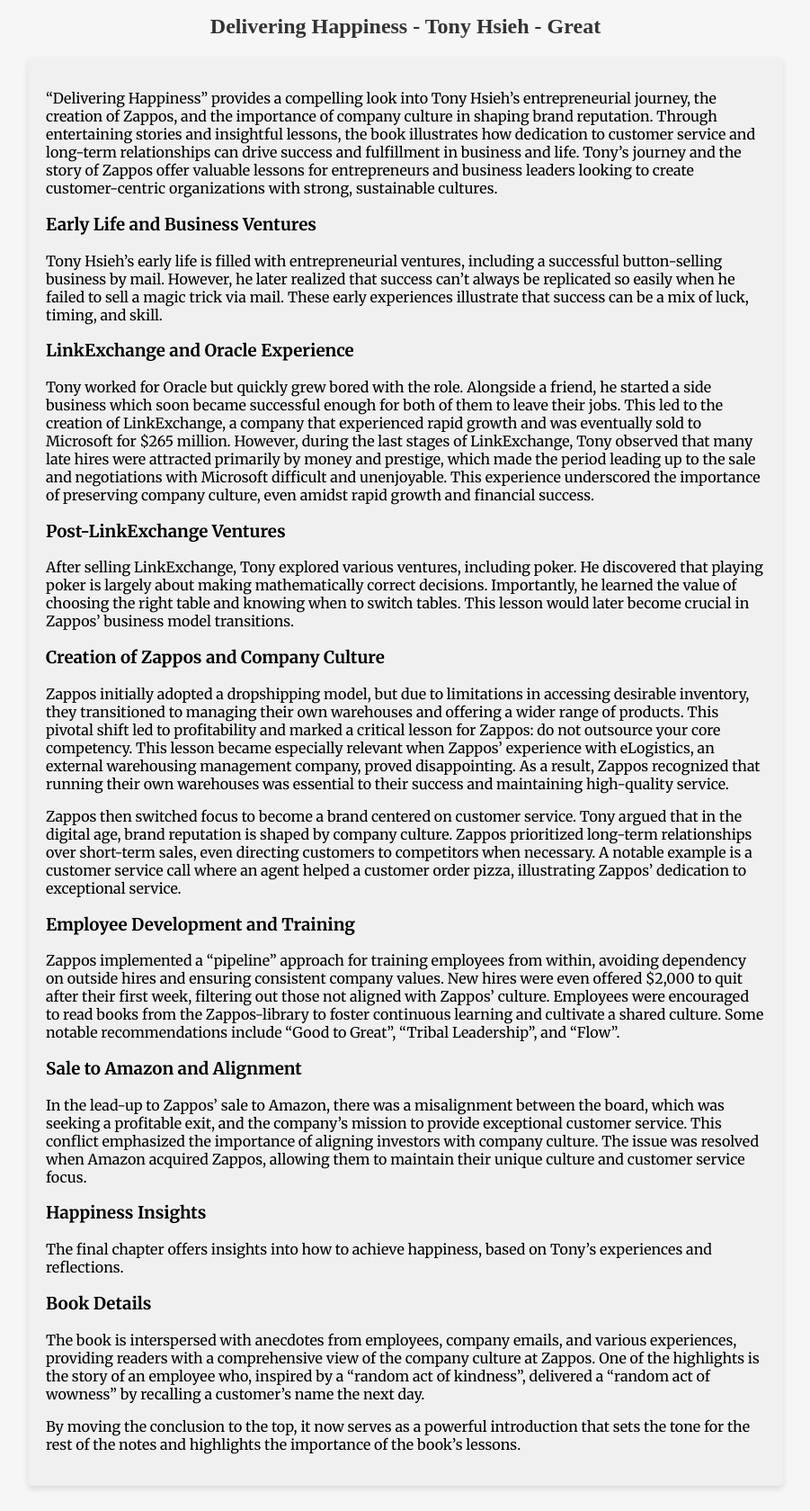
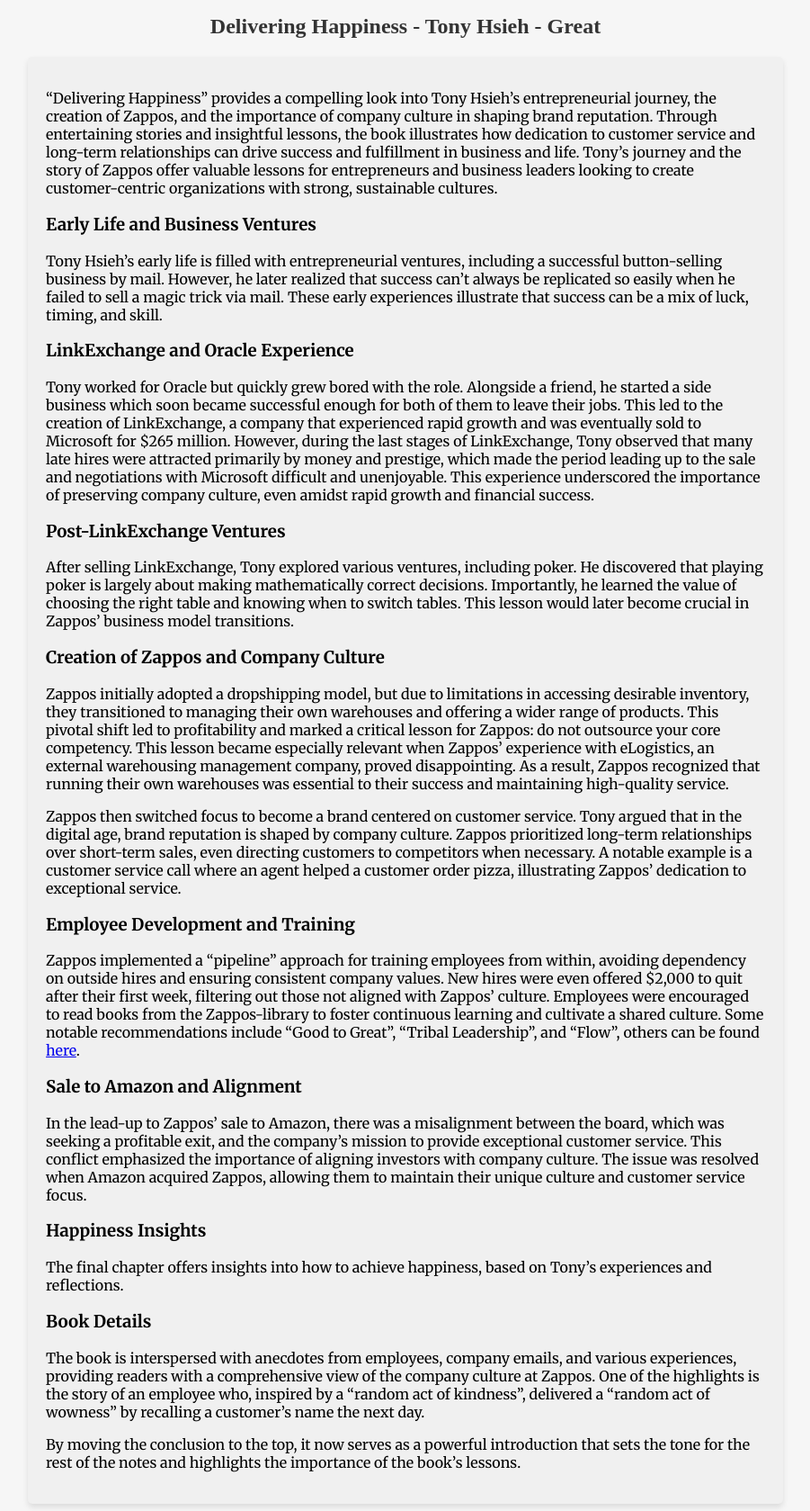
Before and after one commit to Kortelange/webpage, a Jekyll site: the page built from _books/delivering_happiness.md, in a window 1280 px wide. Shown: the whole page at 90% size, without its empty margins (189-1090 px from the left). Built offline with Jekyll 4.4.1, drawn with Linux system fonts in a browser that asks for light colours.

Commit message:
Add book links to delivering happiness

```diff
--- a/_books/delivering_happiness.md
+++ b/_books/delivering_happiness.md
@@ -29,7 +29,7 @@ Zappos then switched focus to become a brand centered on customer service. Tony
 
 ### Employee Development and Training
 
-Zappos implemented a "pipeline" approach for training employees from within, avoiding dependency on outside hires and ensuring consistent company values. New hires were even offered $2,000 to quit after their first week, filtering out those not aligned with Zappos' culture. Employees were encouraged to read books from the Zappos-library to foster continuous learning and cultivate a shared culture. Some notable recommendations include "Good to Great", "Tribal Leadership", and "Flow".
+Zappos implemented a "pipeline" approach for training employees from within, avoiding dependency on outside hires and ensuring consistent company values. New hires were even offered $2,000 to quit after their first week, filtering out those not aligned with Zappos' culture. Employees were encouraged to read books from the Zappos-library to foster continuous learning and cultivate a shared culture. Some notable recommendations include "Good to Great", "Tribal Leadership", and "Flow", others can be found [here](https://blog.deliveringhappiness.com/our-favorite-books).
 
 ### Sale to Amazon and Alignment
 
```
